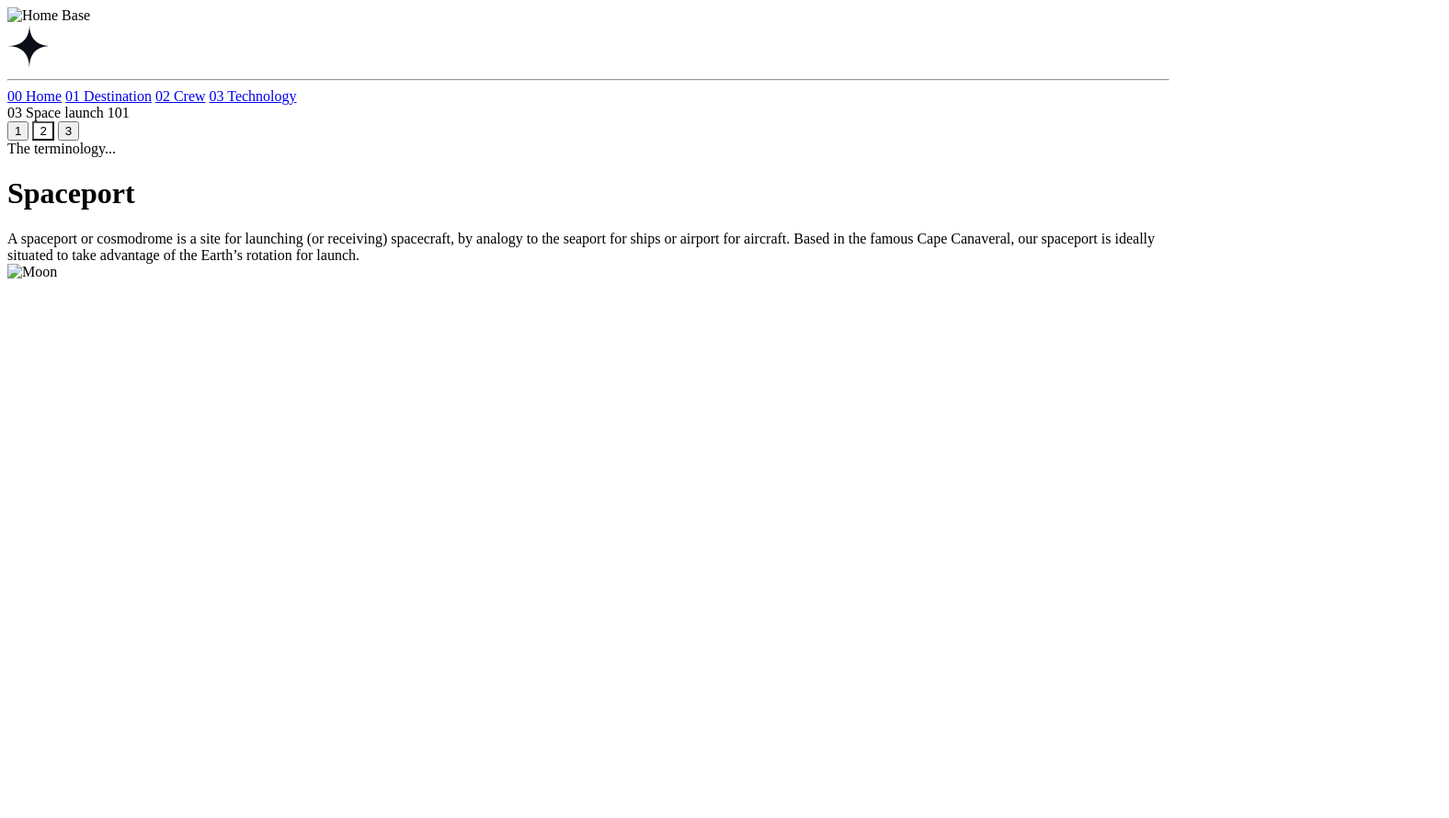
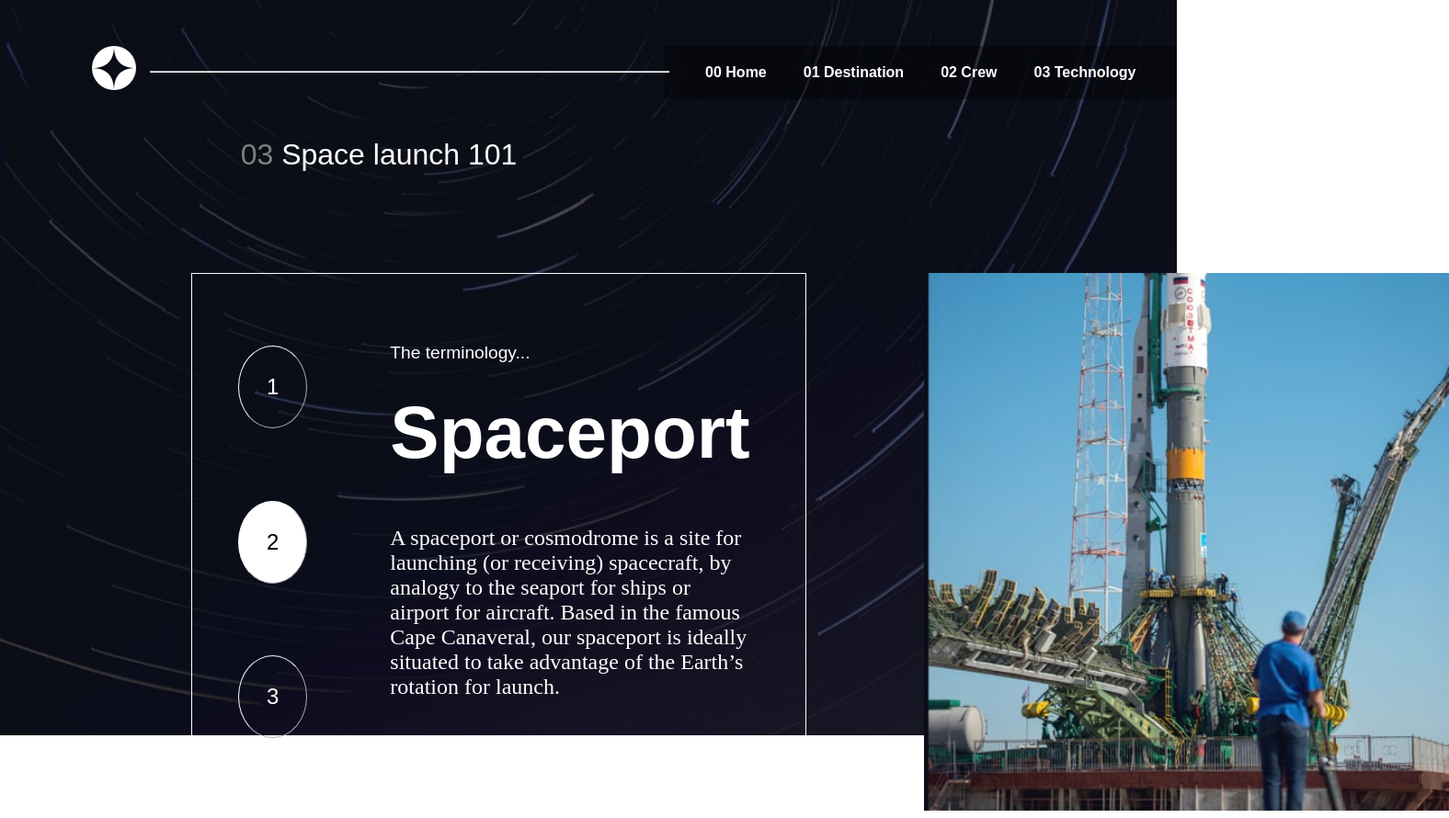
Before and after one commit to keykonquest/Space_Explorer, a plain HTML site: page technology-spaceport.html in a window 1280 px wide. Shown: the whole page at 92% size, 1576 px wide, since content can reach past the window. Before the commit the page ends 800 px from the top, so only its background shows below. Drawn offline with Linux system fonts and the light colour scheme; files whose address does not match are found by name.

Commit message:
Correct technology-spaceport.html external links

```diff
--- a/technology-spaceport.html
+++ b/technology-spaceport.html
@@ -5,7 +5,7 @@
   <meta name="viewport" content="width=device-width, initial-scale=1.0">
 
   <link rel="icon" type="image/png" sizes="32x32" href="./assets/favicon-32x32.png">
-  <link rel="stylesheet" href="..\css\styles.css">
+  <link rel="stylesheet" href="styles.css">
 
   <title>Frontend Mentor | Space tourism website</title>
   <style media="screen">
@@ -21,7 +21,7 @@
   <body>
 
   <div class="bgContainer">
-    <img  class="bg-img"src="..\images\background-technology-desktop.jpg" alt="Home Base">
+    <img  class="bg-img"src="background-technology-desktop.jpg" alt="Home Base">
   </div>
 
   <div class="logo">
@@ -60,7 +60,7 @@
     </div>
 
     <div class="tech-img-container">
-      <img src="..\images\image-spaceport-portrait.jpg" alt="Moon">
+      <img src="image-spaceport-portrait.jpg" alt="Moon">
     </div>
 
   </div>
```
